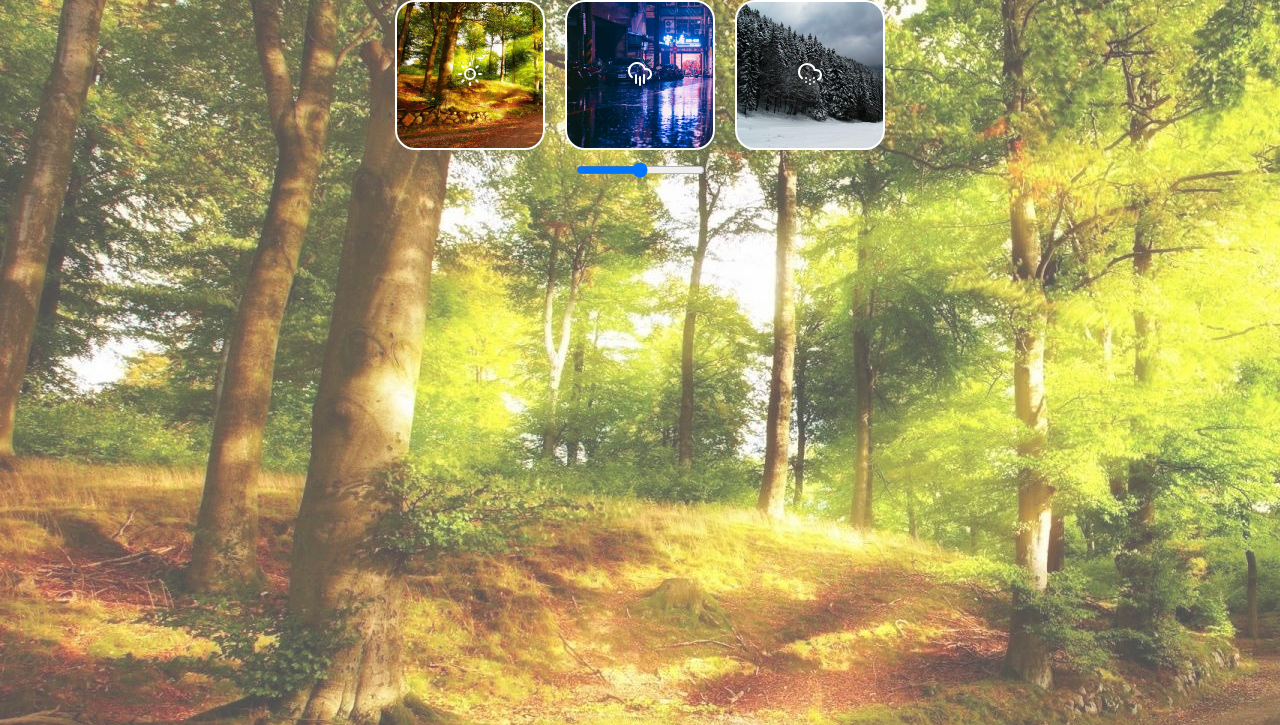
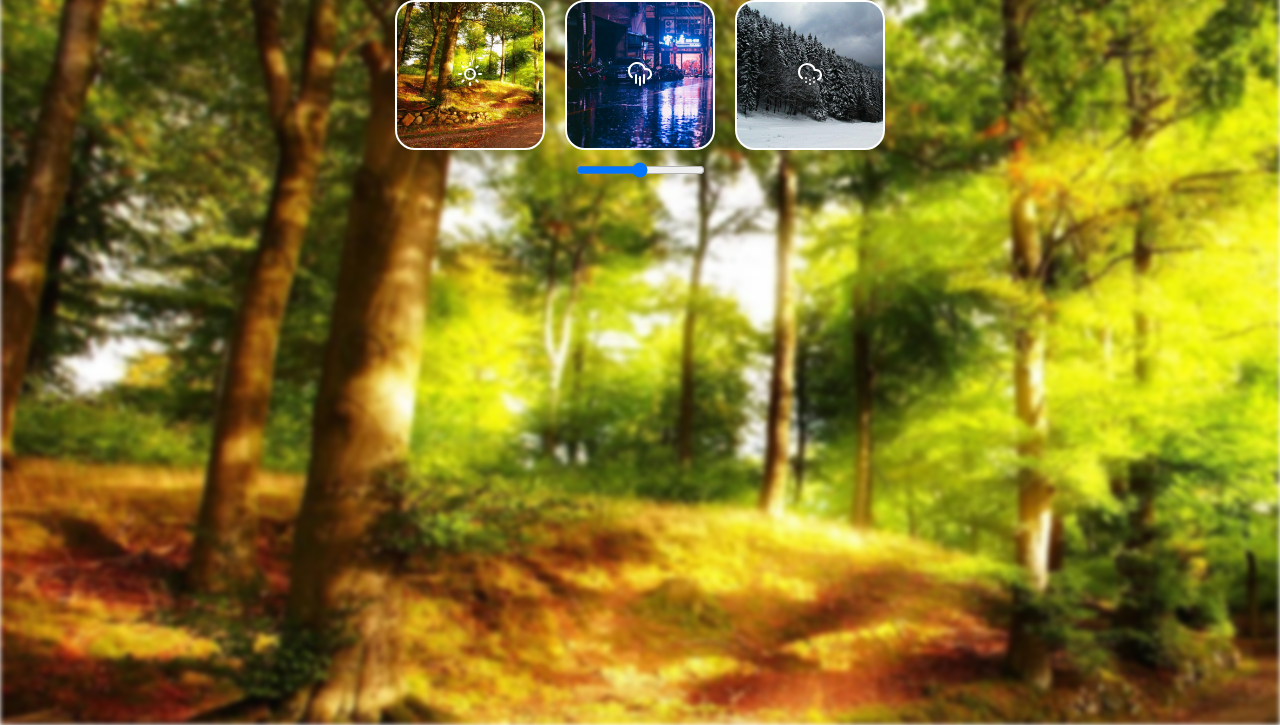
Before and after one commit to Agent2000/weather-sounds, a website built with webpack: page public/index.html in a window 1280 px wide. Shown: the part 75-800 px from the top of the page. Built offline with nearby package versions, Linux system fonts and the light colour scheme.

Commit message:
design: add filter bg

```diff
--- a/src/index.scss
+++ b/src/index.scss
@@ -12,7 +12,7 @@
 body {
   font-family: "Roboto", "sans-serif";
   margin: 1 rem auto;
-  background-image: url("/assets/summer-bg.jpg");
+  // background-image: url("/assets/summer-bg.jpg");
 }
 body::after {
   content: "";
@@ -21,7 +21,8 @@ body::after {
   left: 0;
   right: 0;
   bottom: 0;
-  background: rgba(250, 250, 250, 0.3);
+  background-image: var(--body-after-bg, url("/assets/summer-bg.jpg"));
+  filter: blur(2.5px);
   z-index: -1;
 }
 
```
